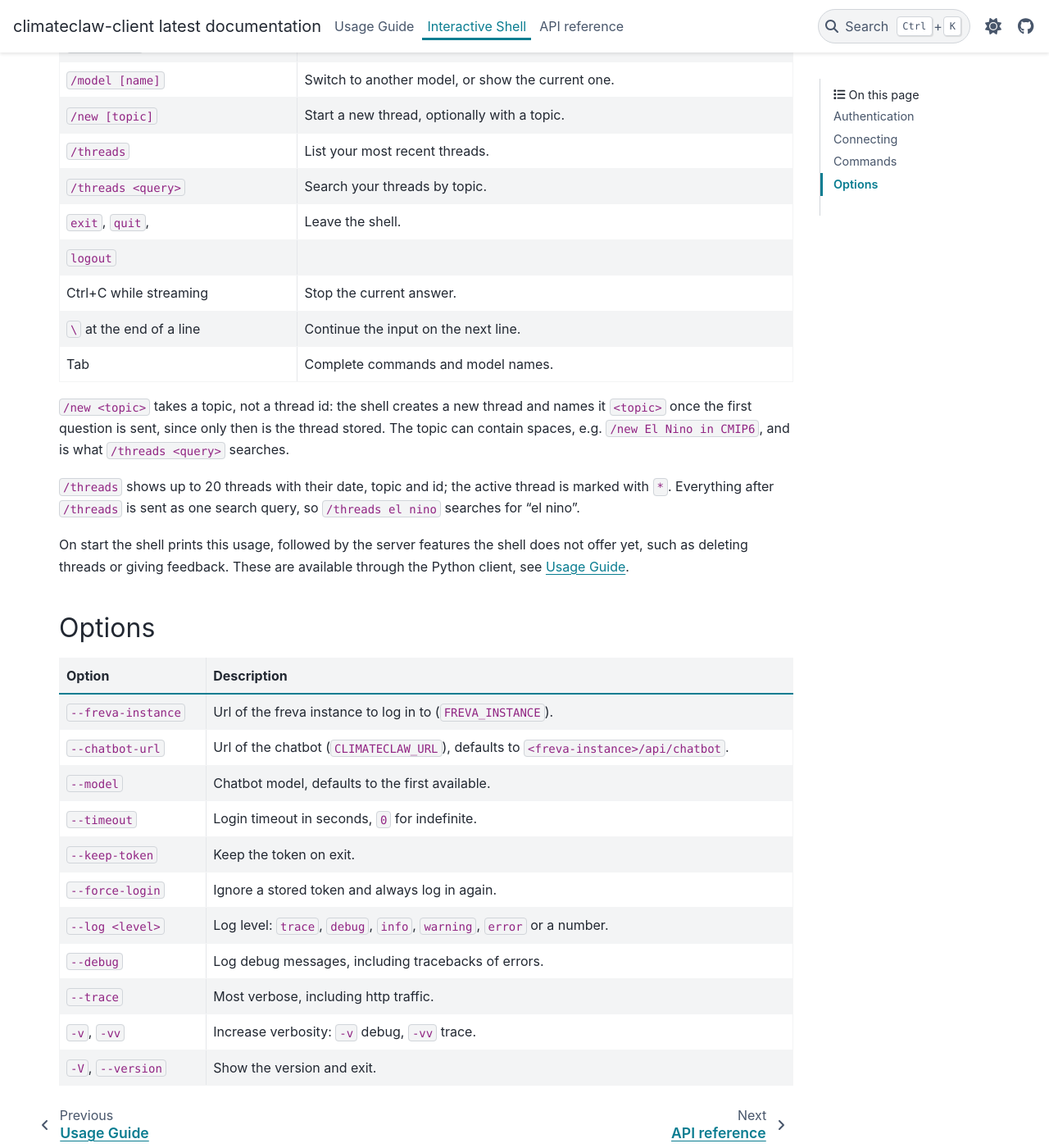
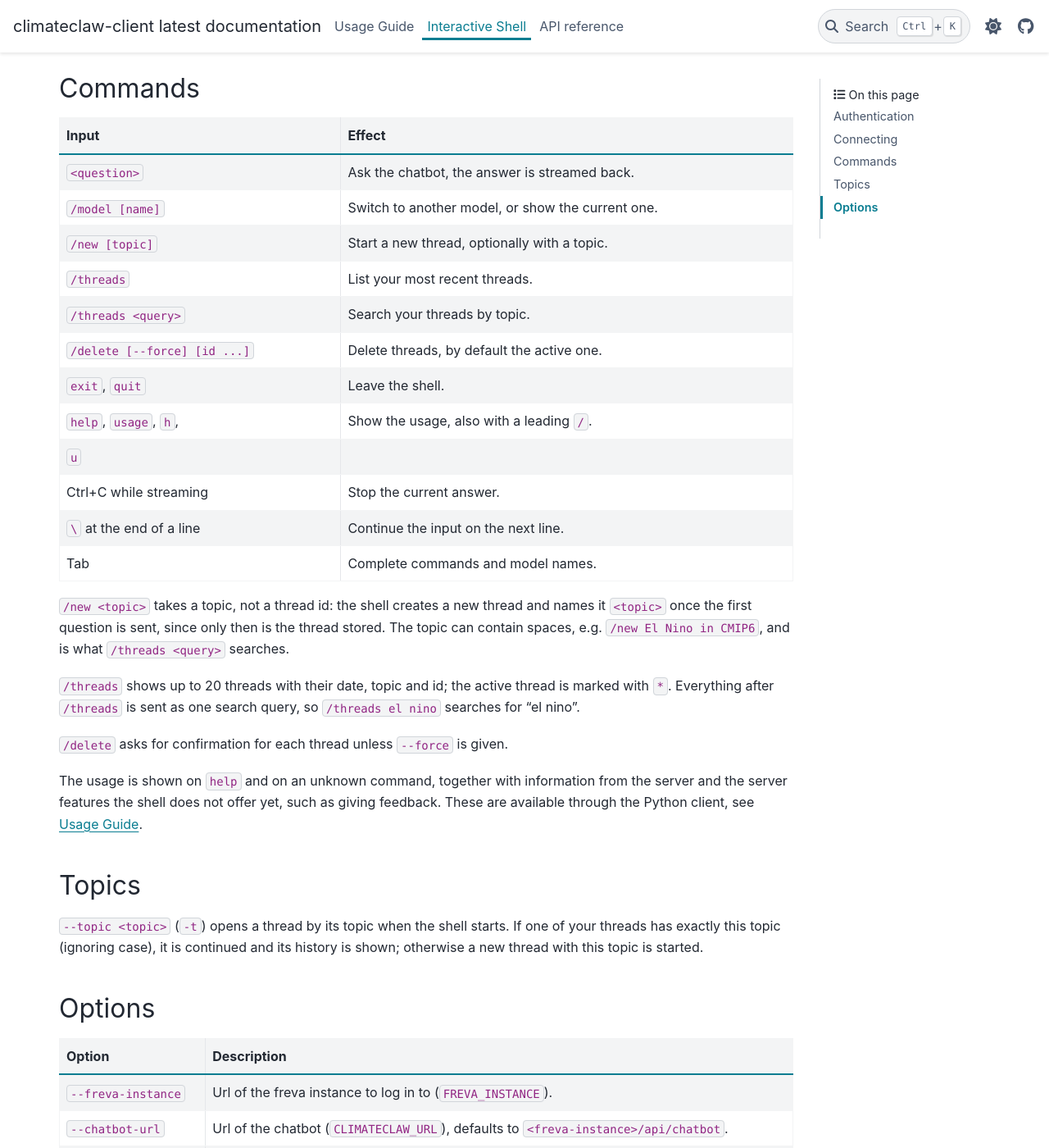
Before and after one commit to freva-org/climateclaw-client, a Sphinx documentation site: the page built from docs/source/shell.rst, in a window 1280 px wide and 1400 px high, scrolled down 867 px. Shown: the whole window at 82% size. Built offline with Sphinx 7.4.7 and the PyData theme 0.15.4, drawn with Linux system fonts in a browser that asks for light colours; some of the changed text lies outside the part shown.

Commit message:
Update docs

```diff
--- a/docs/source/shell.rst
+++ b/docs/source/shell.rst
@@ -8,8 +8,16 @@
 
     pip install "climateclaw-client[cli]"
     climateclaw-shell --freva-instance https://www.freva.dkrz.de
-    climateclaw> what is the warmest cmip6 model?
-    climateclaw> exit
+    climateclaw (gpt-4.1-mini)> what is the warmest cmip6 model?
+    climateclaw (gpt-4.1-mini)> exit
+
+The prompt shows the model in use. To ask a single question without the interactive session,
+pass it with ``-p``; the answer is printed and the shell exits:
+
+.. code-block:: console
+
+    climateclaw-shell -p "what is the warmest cmip6 model?"
+    climateclaw-shell --topic "ENSO" -p "/threads"
 
 
 Authentication
@@ -33,20 +41,22 @@
 Commands
 --------
 
-==========================  ==================================================
-Input                       Effect
-==========================  ==================================================
-``<question>``              Ask the chatbot, the answer is streamed back.
-``/model [name]``           Switch to another model, or show the current one.
-``/new [topic]``            Start a new thread, optionally with a topic.
-``/threads``                List your most recent threads.
-``/threads <query>``        Search your threads by topic.
-``exit``, ``quit``,         Leave the shell.
-``logout``
-Ctrl+C while streaming      Stop the current answer.
-``\`` at the end of a line  Continue the input on the next line.
-Tab                         Complete commands and model names.
-==========================  ==================================================
+==============================  =================================================
+Input                           Effect
+==============================  =================================================
+``<question>``                  Ask the chatbot, the answer is streamed back.
+``/model [name]``               Switch to another model, or show the current one.
+``/new [topic]``                Start a new thread, optionally with a topic.
+``/threads``                    List your most recent threads.
+``/threads <query>``            Search your threads by topic.
+``/delete [--force] [id ...]``  Delete threads, by default the active one.
+``exit``, ``quit``              Leave the shell.
+``help``, ``usage``, ``h``,     Show the usage, also with a leading ``/``.
+``u``
+Ctrl+C while streaming          Stop the current answer.
+``\`` at the end of a line      Continue the input on the next line.
+Tab                             Complete commands and model names.
+==============================  =================================================
 
 ``/new <topic>`` takes a topic, not a thread id: the shell creates a new thread and names it
 ``<topic>`` once the first question is sent, since only then is the thread stored. The topic can
@@ -56,9 +66,19 @@
 with ``*``. Everything after ``/threads`` is sent as one search query, so ``/threads el nino``
 searches for "el nino".
 
-On start the shell prints this usage, followed by the server features the shell does not offer
-yet, such as deleting threads or giving feedback. These are available through the Python
-client, see :doc:`usage`.
+``/delete`` asks for confirmation for each thread unless ``--force`` is given.
+
+The usage is shown on ``help`` and on an unknown command, together with information from the
+server and the server features the shell does not offer yet, such as giving feedback. These are
+available through the Python client, see :doc:`usage`.
+
+
+Topics
+------
+
+``--topic <topic>`` (``-t``) opens a thread by its topic when the shell starts. If one of your
+threads has exactly this topic (ignoring case), it is continued and its history is shown;
+otherwise a new thread with this topic is started.
 
 
 Options
@@ -74,6 +94,9 @@
 ``--timeout``          Login timeout in seconds, ``0`` for indefinite.
 ``--keep-token``       Keep the token on exit.
 ``--force-login``      Ignore a stored token and always log in again.
+``-p``, ``--prompt``   Send a single prompt or command, print the answer and exit
+                       (also ``-c``, ``--command``).
+``-t``, ``--topic``    Continue the thread with this topic, or start a new one.
 ``--log <level>``      Log level: ``trace``, ``debug``, ``info``, ``warning``, ``error``
                        or a number.
 ``--debug``            Log debug messages, including tracebacks of errors.
```
Also changed, not shown: README.md (+12 -6 lines).
